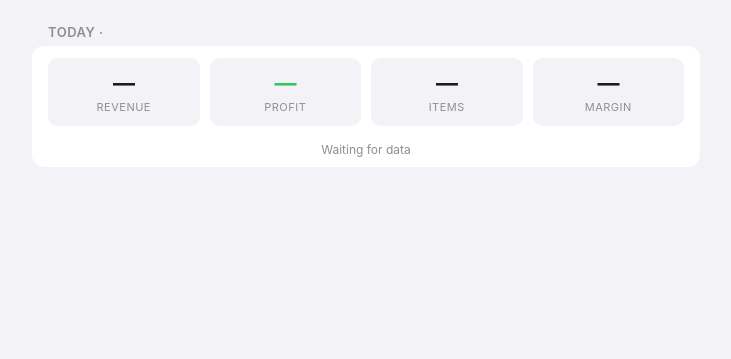
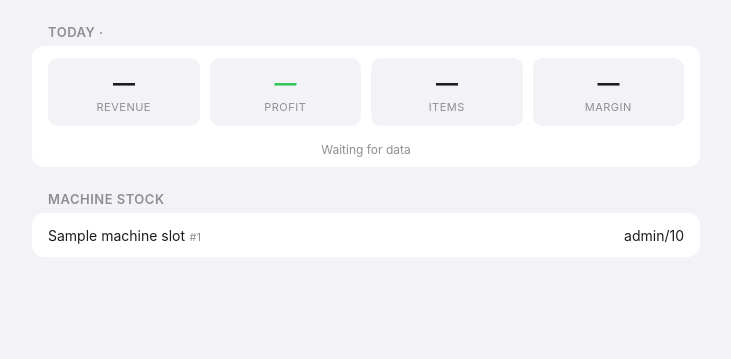
Before and after one commit to maijime/vending-inv, a Flask app: template templates/index.html in a window 1280 px wide. Shown: the part 496-855 px from the top of the page, without its empty margins (274-1005 px from the left). Before the commit the page ends 663 px from the top, so only its background shows below. Run offline with Flask 3, Linux system fonts and the light colour scheme; the template is opened without the code that fills it: most values are stand-ins (such as "Sample title", 1, 10 or a date in 2020); data that the repository does not hold is empty.

Commit message:
Add machine stock levels to dashboard

```diff
--- a/app.py
+++ b/app.py
@@ -91,6 +91,8 @@
     return render_template('index.html', today=today,
                            restock_summary=restock_summary,
                            low_stock_count=low_stock_count,
+                           low_stock_threshold=low_stock_threshold,
+                           machine_slots=get_products_with_slots(),
                            week_comparison=week_comparison, best_day=best_day, greeting=greeting)
 
 
--- a/templates/index.html
+++ b/templates/index.html
@@ -55,6 +55,29 @@
         </div>
     </div>
     <div id="todayStatus" style="padding:4px 16px 10px; font-size:12px; color:var(--text2); text-align:center;"></div>
+</div>
+
+<!-- Machine Stock Levels -->
+<div class="card-header">Machine Stock</div>
+<div class="card">
+    {% for p in machine_slots.values() | sort(attribute='name') %}
+    {% for slot in p.slots %}
+    <div class="list-row" style="padding:8px 16px;">
+        <div>
+            <span style="font-size:14px;">{{ p.name }}</span>
+            <span style="font-size:11px; color:var(--text2);"> #{{ slot.item_num }}</span>
+        </div>
+        <div style="display:flex; align-items:center; gap:6px;">
+            <span style="font-size:14px;">{{ slot.current_level }}/{{ slot.capacity }}</span>
+            {% if slot.current_level < low_stock_threshold %}
+            <span class="badge badge-red">Low</span>
+            {% elif slot.current_level == 0 %}
+            <span class="badge badge-red">Empty</span>
+            {% endif %}
+        </div>
+    </div>
+    {% endfor %}
+    {% endfor %}
 </div>
 
 {% if week_comparison %}
```
